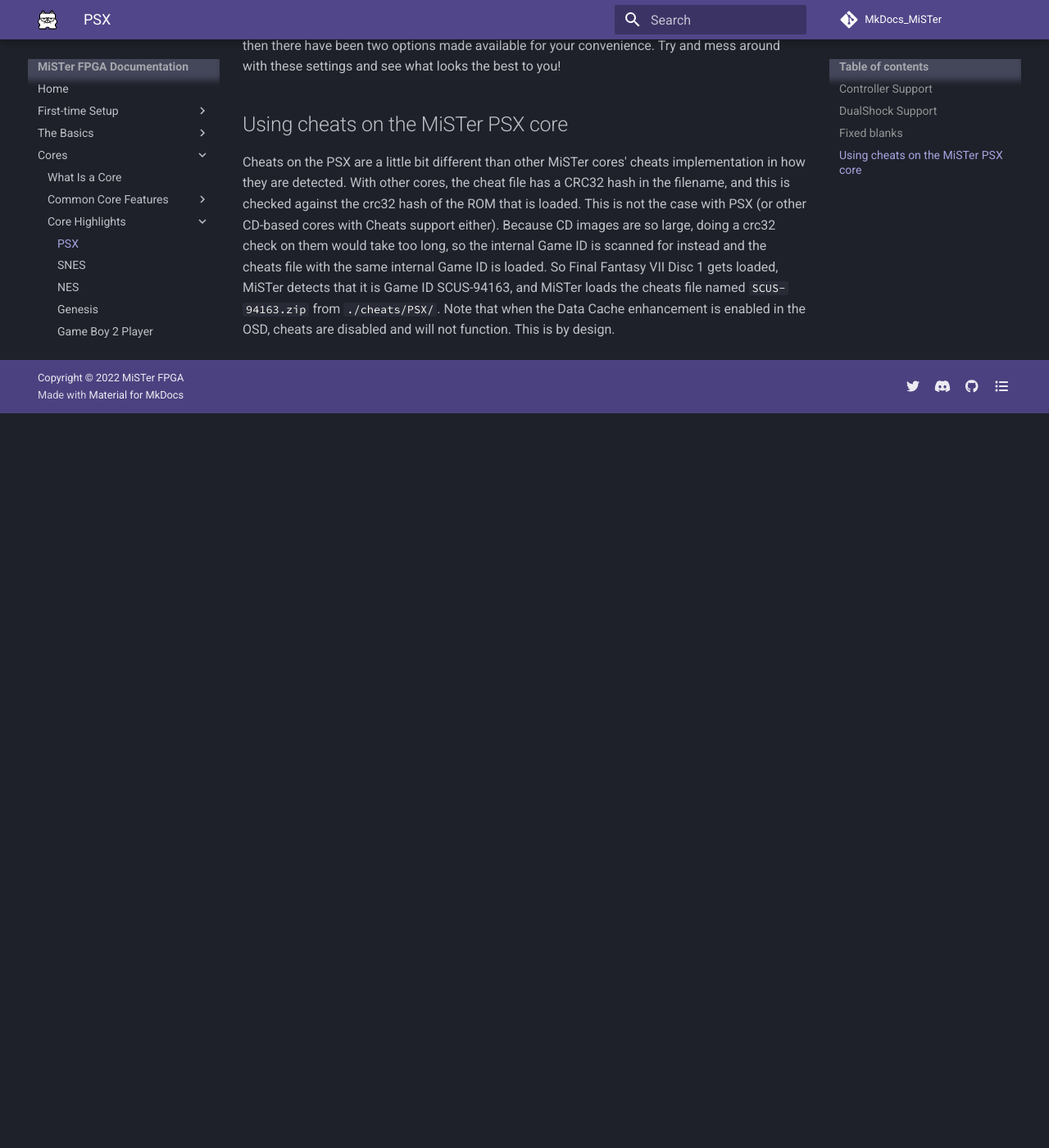
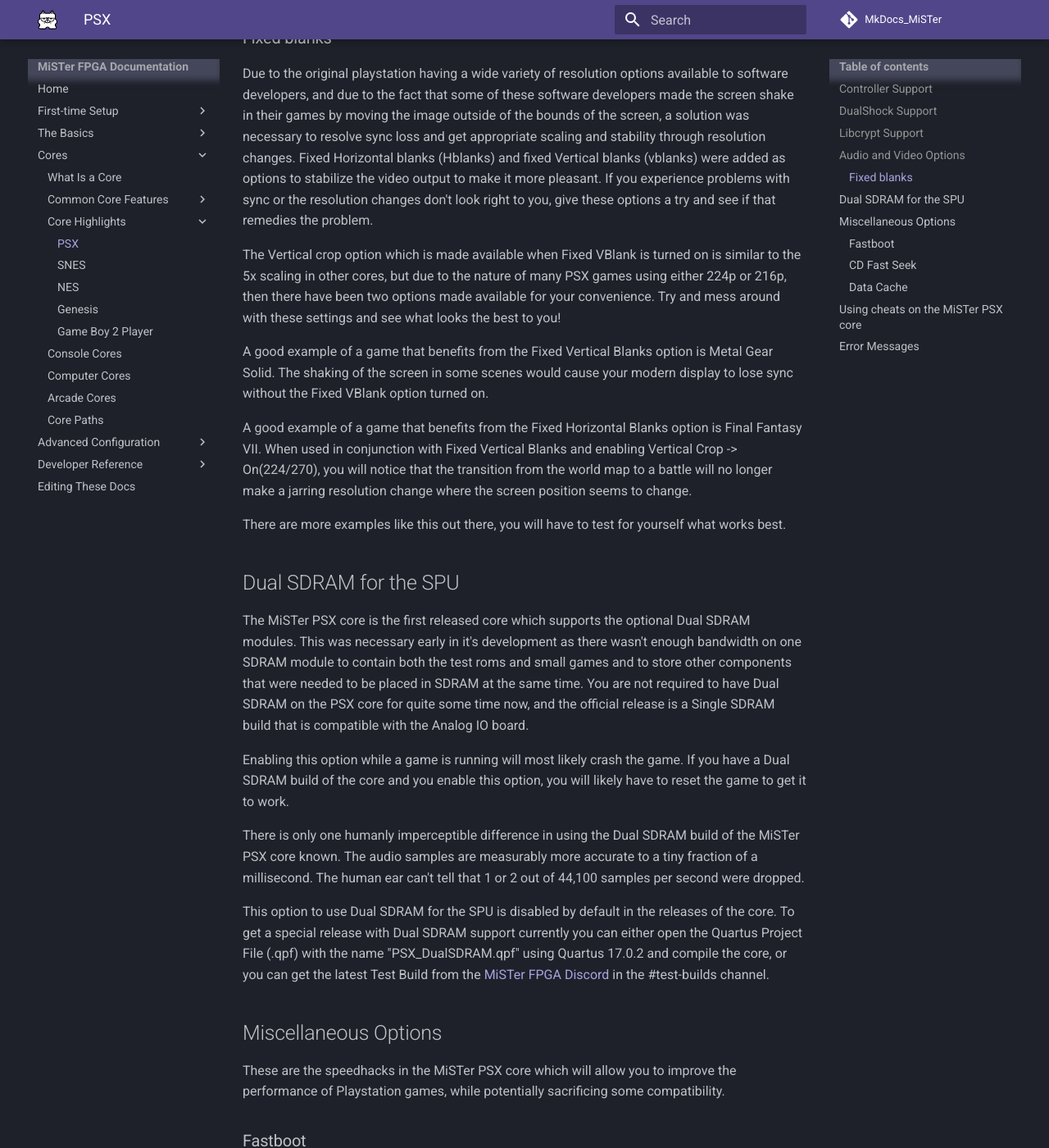
Before and after one commit to MiSTer-devel/MkDocs_MiSTer, an MkDocs documentation site: the page built from docs/cores/highlights/psx.md, in a window 1280 px wide and 1400 px high, scrolled down 1597 px. Shown: the whole window at 82% size. Built offline with MkDocs 1.6.1 and Material for MkDocs 9.7.7, drawn with Linux system fonts in a browser that asks for light colours; comment, search, counter and statistics services are not loaded; before the commit the page ends 2101 px from its top, so only the background shows below that; some of the changed text lies outside the part shown.

Commit message:
Add more to PSX.md

```diff
--- a/docs/cores/highlights/psx.md
+++ b/docs/cores/highlights/psx.md
@@ -20,12 +20,72 @@
 
 Additionally, just like the original DualShock controller, there is a way to change between digital and analog modes on the controller at the press of a button (or multiple buttons depending on the controller you have). If you have a DualShock 4 or DualSense (5) controller, then you can just press in the touchpad in the center once. That will switch between Analog and Digital modes each time. If you do not have a controller with a PS4/PS5 touchpad on it to click, then you can use either L3+R3+Up/Down or L1+L2+R1+R2+Up/Down to changes modes, depending on the "DS mode" setting you have in the OSD.
 
-## Fixed blanks
+## Libcrypt Support
+
+Some games used a kind of copy protection with what was called "Libcrypt" and they will not work if it's not circumvented.
+
+You can provide an .sbi file to do that. If there is an .sbi file [( the whole collection of which can be downloaded from redump.org)](http://redump.org/sbi/psx/){target=_blank} next to a .cue with the same name, it will then be loaded automatically when mounting the CD image. The MiSTer updater automatically downloads these .sbi files so it should not be necessary to download and place them manually.
+
+## Audio and Video Options
+
+### Fixed blanks
 
 Due to the original playstation having a wide variety of resolution options available to software developers, and due to the fact that some of these software developers made the screen shake in their games by moving the image outside of the bounds of the screen, a solution was necessary to resolve sync loss and get appropriate scaling and stability through resolution changes. Fixed Horizontal blanks (Hblanks) and fixed Vertical blanks (vblanks) were added as options to stabilize the video output to make it more pleasant. If you experience problems with sync or the resolution changes don't look right to you, give these options a try and see if that remedies the problem.
 
 The Vertical crop option which is made available when Fixed VBlank is turned on is similar to the 5x scaling in other cores, but due to the nature of many PSX games using either 224p or 216p, then there have been two options made available for your convenience. Try and mess around with these settings and see what looks the best to you!
 
+A good example of a game that benefits from the Fixed Vertical Blanks option is Metal Gear Solid. The shaking of the screen in some scenes would cause your modern display to lose sync without the Fixed VBlank option turned on.
+
+A good example of a game that benefits from the Fixed Horizontal Blanks option is Final Fantasy VII. When used in conjunction with Fixed Vertical Blanks and enabling Vertical Crop -> On(224/270), you will notice that the transition from the world map to a battle will no longer make a jarring resolution change where the screen position seems to change.
+
+There are more examples like this out there, you will have to test for yourself what works best.
+
+## Dual SDRAM for the SPU
+
+The MiSTer PSX core is the first released core which supports the optional Dual SDRAM modules. This was necessary early in it's development as there wasn't enough bandwidth on one SDRAM module to contain both the test roms and small games and to store other components that were needed to be placed in SDRAM at the same time. You are not required to have Dual SDRAM on the PSX core for quite some time now, and the official release is a Single SDRAM build that is compatible with the Analog IO board.
+
+Enabling this option while a game is running will most likely crash the game. If you have a Dual SDRAM build of the core and you enable this option, you will likely have to reset the game to get it to work.
+
+There is only one humanly imperceptible difference in using the Dual SDRAM build of the MiSTer PSX core known. The audio samples are measurably more accurate to a tiny fraction of a millisecond. The human ear can't tell that 1 or 2 out of 44,100 samples per second were dropped.
+
+This option to use Dual SDRAM for the SPU is disabled by default in the releases of the core. To get a special release with Dual SDRAM support currently you can either open the Quartus Project File (.qpf) with the name "PSX_DualSDRAM.qpf" using Quartus 17.0.2 and compile the core, or you can get the latest Test Build from the [MiSTer FPGA Discord](https://discord.com/misterfpga){target=_blank} in the #test-builds channel.
+
+## Miscellaneous Options
+
+These are the speedhacks in the MiSTer PSX core which will allow you to improve the performance of Playstation games, while potentially sacrificing some compatibility.
+
+### Fastboot
+
+Fast boot bypasses the BIOS boot logo and screen when starting a game. This can make it a lot quicker to get into the game, however there are a small number of games where it may lead to bugs and other compatibility issues. If you notice bugs in a game, try to turn off fastboot before submitting a bug report about the core first.
+
+### CD Fast Seek
+
+The CD drive in a real Playstation had a delay when the motor had to move the laser to the correct position. This speedhack removes that simulated delay from the MiSTer PSX core. This can potentially cause some compatibility issues, so if you notice any bugs in a game, try to turn off the CD Fast Seek option before submitting a bug report about the core first.
+
+### Data Cache
+The Data Cache option is a very powerful speedhack which can dramatically improve the stability and speed of the framerate of some 3d games (and a few 2d games) on the MiSTer PSX core. The original playstation did not have a data cache. Data cache are ways for CPU to store more frequently accessed data in a much faster type of memory than what is available on the motherboard. This is more of a ["what if"](https://mobile.twitter.com/AzumFpg/status/1502345713291771908){target=_blank} type of speedhack.
+
+When you enable the Data Cache option, you will need to keep it turned on in order to keep playing the game. If you turn it off it may freeze the game until you turn it back on, or it might crash the game on the spot. If you notice bugs in a game, try to turn off Data Cache before submitting a bug report about the core first.
+
+
+
 ## Using cheats on the MiSTer PSX core
 
 Cheats on the PSX are a little bit different than other MiSTer cores' cheats implementation in how they are detected. With other cores, the cheat file has a CRC32 hash in the filename, and this is checked against the crc32 hash of the ROM that is loaded. This is not the case with PSX (or other CD-based cores with Cheats support either). Because CD images are so large, doing a crc32 check on them would take too long, so the internal Game ID is scanned for instead and the cheats file with the same internal Game ID is loaded. So Final Fantasy VII Disc 1 gets loaded, MiSTer detects that it is Game ID SCUS-94163, and MiSTer loads the cheats file named `SCUS-94163.zip` from `./cheats/PSX/`. Note that when the Data Cache enhancement is enabled in the OSD, cheats are disabled and will not function. This is by design.
+
+## Error Messages
+
+If there is a problem recognized by the MiSTer PSX core, an error overlay is displayed, showing which error has occured. You can hide these messages with the "Error Overlay" OSD option, by default they are on.
+
+List of Errors:
+
+* `E2` - CPU exception(only relevant if game shows issues)
+* `E3` thru `E6` - GPU hangs (e.g. corrupt display list)
+* `E7` - CPU2VRAM with mask-AND enabled
+* `E8` - DMA chopping enabled
+* `E9` - GPU FIFO overflow
+* `EA` - SPU timeout
+* `EB` - DMA and CPU interlock error
+* `EC` - DMA FIFO overflow
+* `ED` - CPU Data/Bus request timeout -> will also appear if the BIOS is not found or corrupt or no SDRAM module is installed
+* `EE` - Dotclock used as timer report(only relevant if game shows issues)
```
